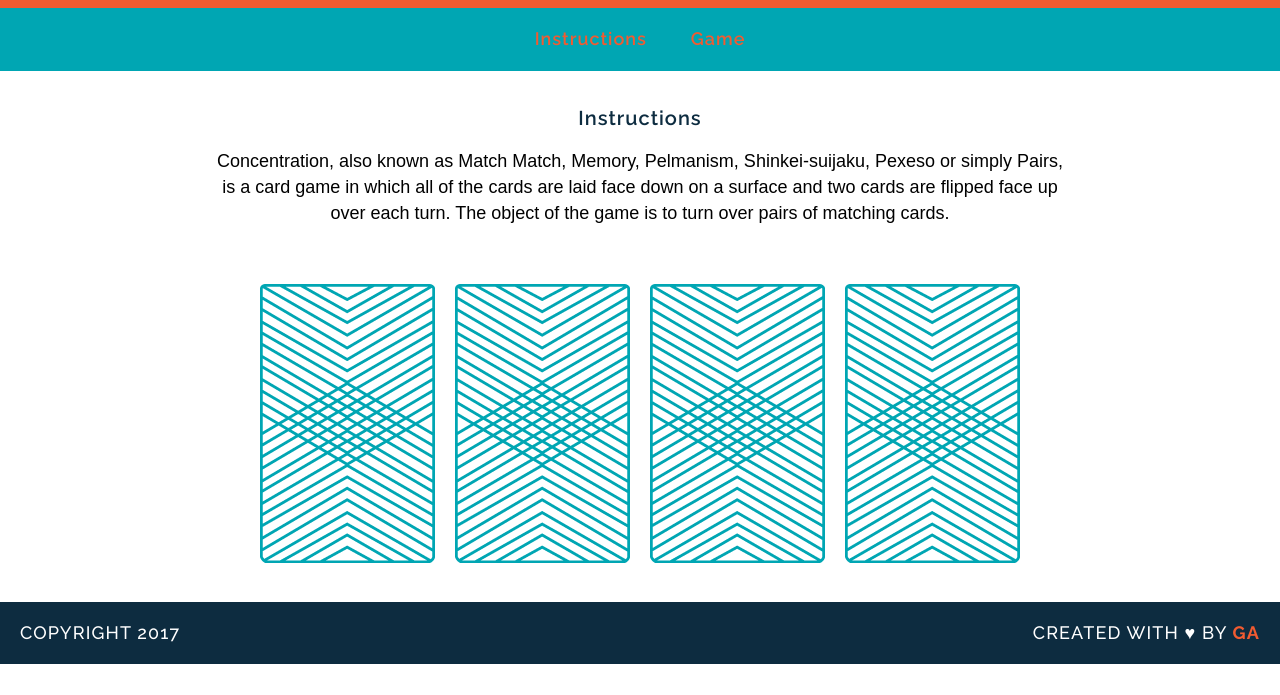
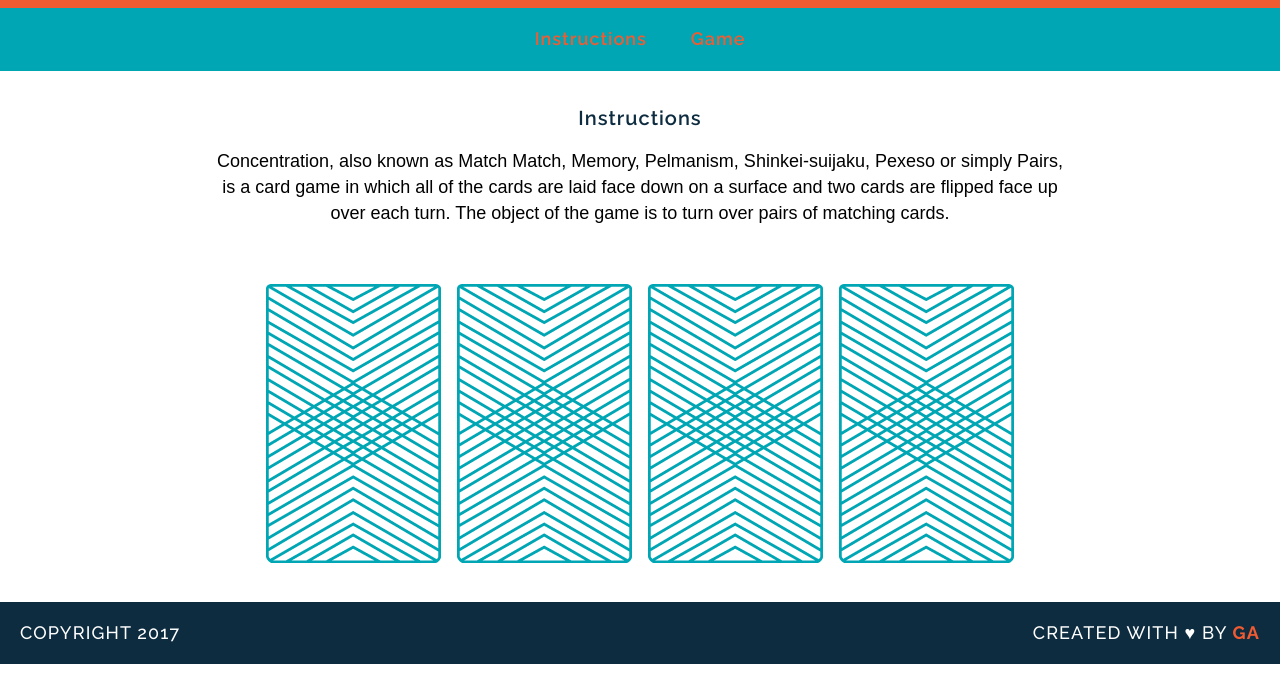
Before and after one commit to Jdale28/wdi-funtamentals-memorygame, a plain HTML site: page memory_game/index.html in a window 1280 px wide. Shown: the part 105-800 px from the top of the page. Drawn offline with Linux system fonts and the light colour scheme; a web font is replaced by a local one.

Commit message:
created game logic

```diff
--- a/memory_game/index.html
+++ b/memory_game/index.html
@@ -19,12 +19,30 @@
 	<main>
 		<h2>Instructions</h2>
 		<p>Concentration, also known as Match Match, Memory, Pelmanism, Shinkei-suijaku, Pexeso or simply Pairs, is a card game in which all of the cards are laid face down on a surface and two cards are flipped face up over each turn. The object of the game is to turn over pairs of matching cards.</p>
-		<div>
+
+		<div id="game-board" class="board clearfix"></div>
+
+		<!--
+			<div>
 			<img src="images/back.png" alt="Queen of Diamonds">
 			<img src="images/back.png" alt="Queen of Hearts">
 			<img src="images/back.png" alt="King of Diamonds">
 			<img src="images/back.png" alt="King of Hearts">
 		</div>
+
+
+		<div class="board clearfix">
+			<div id="game-board" class="board clearfix"></div>
+
+
+     		<img src="images/queen-of-diamonds.png" alt="Queen of Diamonds">
+    		<img src="images/back.png" alt="Queen of Hearts">
+    		<img src="images/king-of-diamonds.png" alt="King of Diamonds">
+    		<img src="images/back.png" alt="King of Hearts">
+		</div>
+	-->
+
+
 	</main>
 
 	<footer class="clearfix">
--- a/memory_game/js/main.js
+++ b/memory_game/js/main.js
@@ -21,10 +21,10 @@ cardImage: "images/king-of-diamonds.png"
 }
 ];
 
-
 var cardsInPlay = [ ];
 
 var checkForMatch = function () {
+
 	if (cardsInPlay.length === 2) {
 		if (cardsInPlay[0] === cardsInPlay[1]) {
 			alert("You found a match!");
@@ -34,18 +34,31 @@ var checkForMatch = function () {
 	}
 };
 
-var flipCard = function (cardID) {
-	cardsInPlay.push(cards[cardID].rank);
-	console.log("User flipped " + cards[cardID].rank);
-	console.log("User flipped " + cards[cardID].cardImage);
-	console.log(cards[cardID].suit);
+var flipCard = function () {
+	var cardId = this.getAttribute('data-id');
+
+	cardsInPlay.push(cards[cardId].rank);
+	console.log("User flipped " + cards[cardId].rank);
+	console.log("User flipped " + cards[cardId].cardImage);
+	console.log(cards[cardId].cardImage);
+	console.log(cards[cardId].suit);
+	this.setAttribute('src', cards[cardId].cardImage);
 	checkForMatch();
 };
 
+/*
 flipCard(0);
 flipCard(2);
+*/
 
+var createBoard = function () {
+	for (var i = 0; i < cards.length; i++) {
+		var cardElement = document.createElement('img');
+		cardElement.setAttribute('src', "images/back.png");
+		cardElement.setAttribute('data-id', i);
+		cardElement.addEventListener('click', flipCard);
+		document.getElementById('game-board').appendChild(cardElement);
+	}
+};
 
-
-
-///var cards = ["queen", "queen", "king", "king"];
+createBoard();
```
